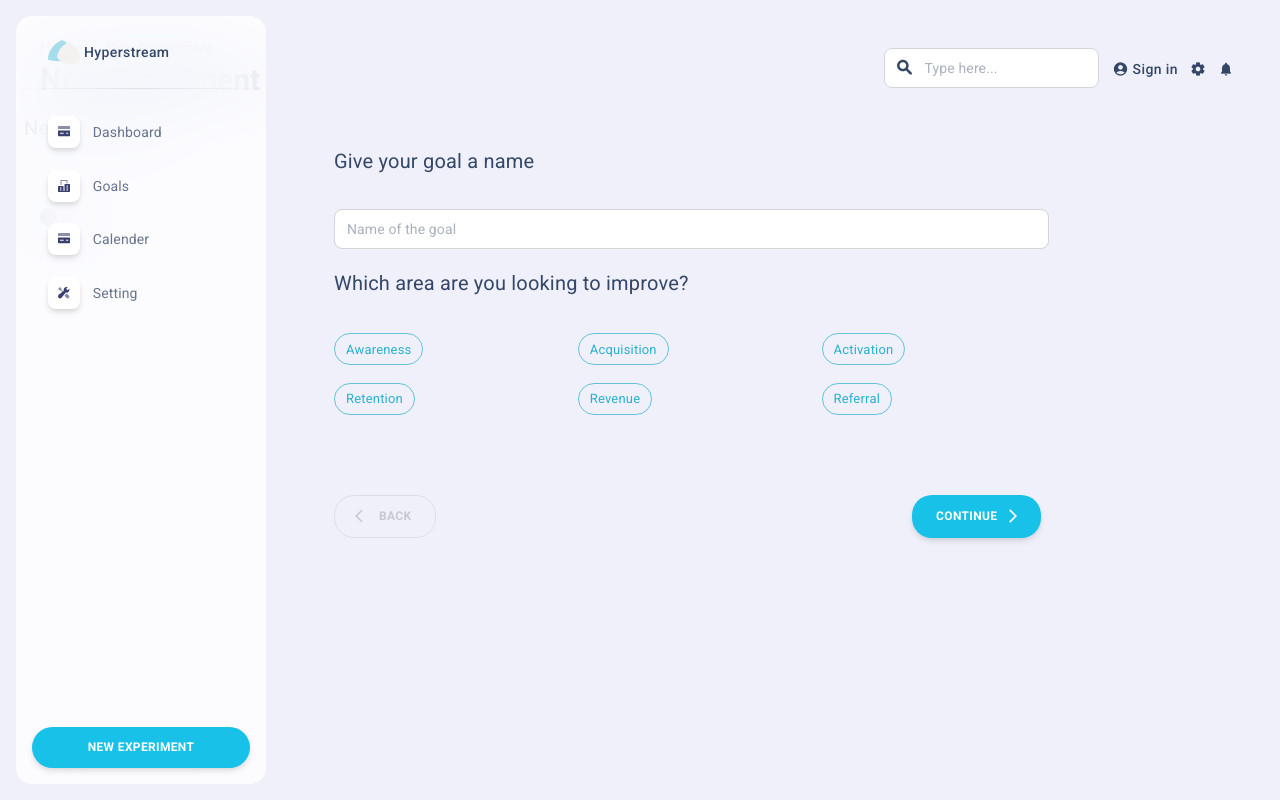
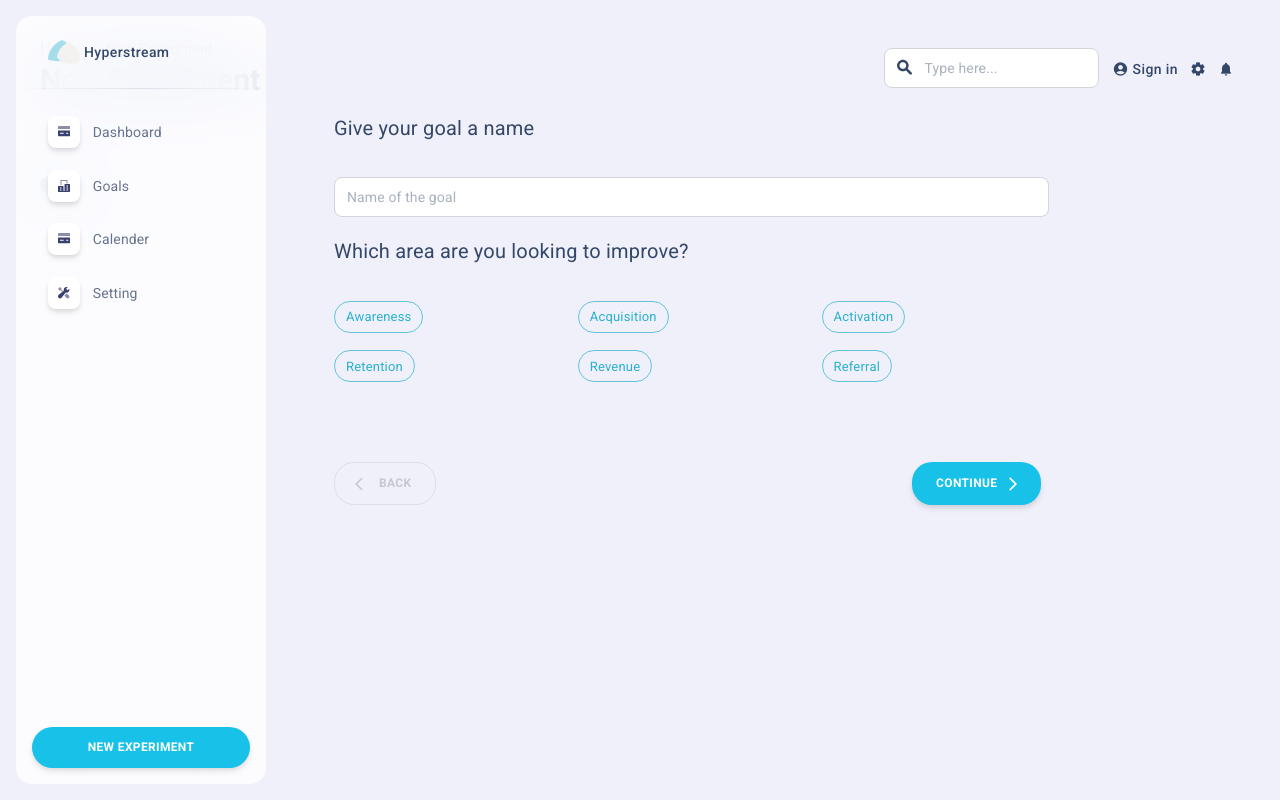
Before and after one commit to Amaka202/HyperStream, a React (Create React App) app: page /new-experiment in a window 1280 px wide. Built offline with nearby package versions, Linux system fonts and the light colour scheme.

Commit message:
remove duplicate

```diff
--- a/src/views/Experiment/Index.js
+++ b/src/views/Experiment/Index.js
@@ -52,7 +52,6 @@ function Index() {
   return (
     <DashboardLayout>
       <DashboardNavbar />
-      <Typography>New Experiment</Typography>
       <Grid container spacing={1}>
           <Grid item xs={3}>
             <CustomStepper activeStep={activeStep} setActiveStep={setActiveStep}/>
```
